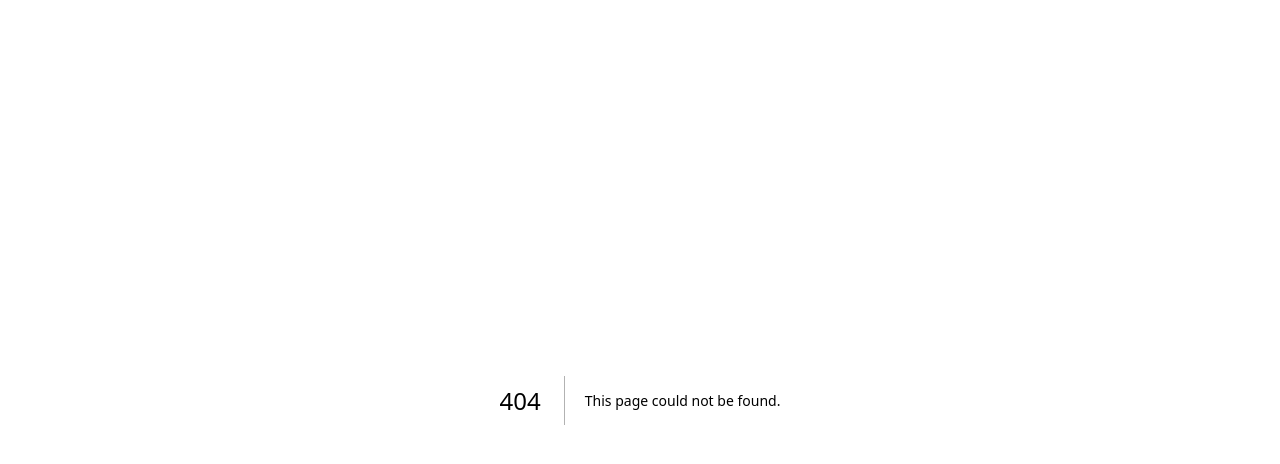
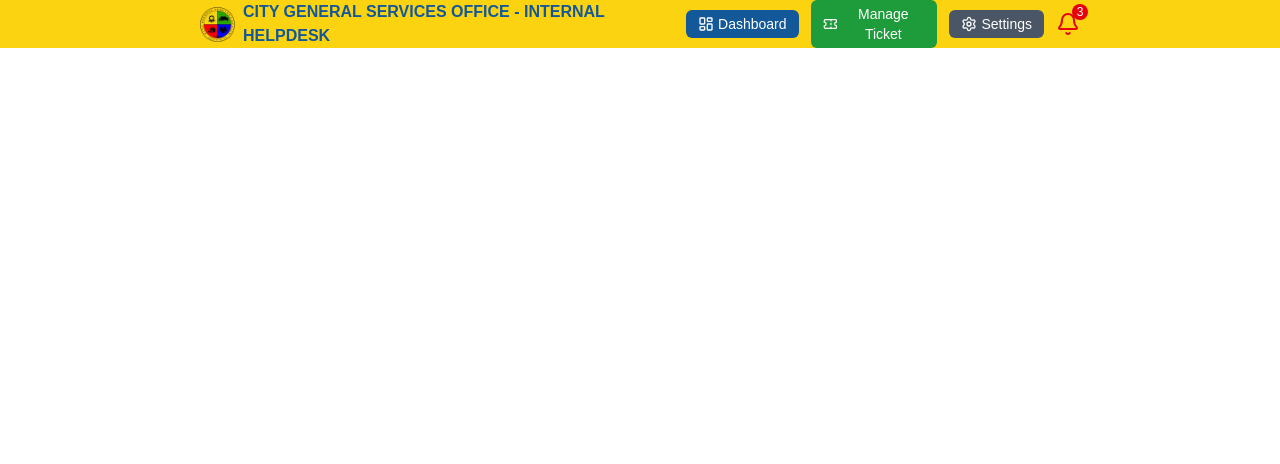
Before and after one commit to bayerische69/helpdesks, a Next.js app in the folder frontend/: page /admin/dashboard in a window 1280 px wide. Before the commit this address had no page. Shown: the top 464 px of the page. Built offline with nearby package versions, Linux system fonts and the light colour scheme.

Commit message:
Added dashboard for admin

```diff
--- /dev/null
+++ b/frontend/app/admin/dashboard/page.tsx
@@ -0,0 +1,12 @@
+import React from 'react'
+import AdminHeader from '../../components/adminHeader'
+
+const dashboard = () => {
+  return (
+    <div>
+        <AdminHeader />
+    </div>
+  )
+}
+
+export default dashboard
--- a/frontend/app/admin/page.tsx
+++ b/frontend/app/admin/page.tsx
@@ -1,4 +1,3 @@
-import React from 'react'
 import logo from '../images/Logo.png'
 import Image from "next/image";
 
--- /dev/null
+++ b/frontend/app/components/adminHeader.tsx
@@ -0,0 +1,48 @@
+import React from 'react'
+import logo from "../images/Logo.png"
+import Image from 'next/image'
+import { Bell, Settings, LayoutDashboard, Ticket } from "lucide-react"
+
+const adminHeader = () => {
+  return (
+    <div className="w-full h-12 bg-[#FBD311] ">
+        <div className="flex items-center justify-between h-full mx-50">
+            <div className="flex items-center gap-2">
+                <Image src={logo} alt="Logo" width={35} />
+                <h1 className="text-[#135898] font-bold">
+                    CITY GENERAL SERVICES OFFICE - INTERNAL HELPDESK
+                </h1>
+            </div>
+
+<div className="flex items-center gap-3">
+
+      <button className="flex items-center gap-1 bg-[#135898] text-white px-3 py-1 rounded-md text-sm cursor-pointer">
+        <LayoutDashboard size={16} />
+        Dashboard
+      </button>
+
+      <button className="flex items-center gap-1 bg-[#1E9B3B] text-white px-3 py-1 rounded-md text-sm cursor-pointer">
+        <Ticket size={16} />
+        Manage Ticket
+      </button>
+
+      <button className="flex items-center gap-1 bg-gray-600 text-white px-3 py-1 rounded-md text-sm cursor-pointer">
+        <Settings size={16} />
+        Settings
+      </button>
+
+      {/* Notification */}
+      <div className="relative">
+        <Bell className="text-red-600 cursor-pointer" />
+        <span className="absolute -top-2 -right-2 bg-red-600 text-white text-xs w-4 h-4 flex items-center justify-center rounded-full">
+          3
+        </span>
+      </div>
+
+    </div>
+        </div>
+    </div>
+  )
+}
+
+export default adminHeader
```
